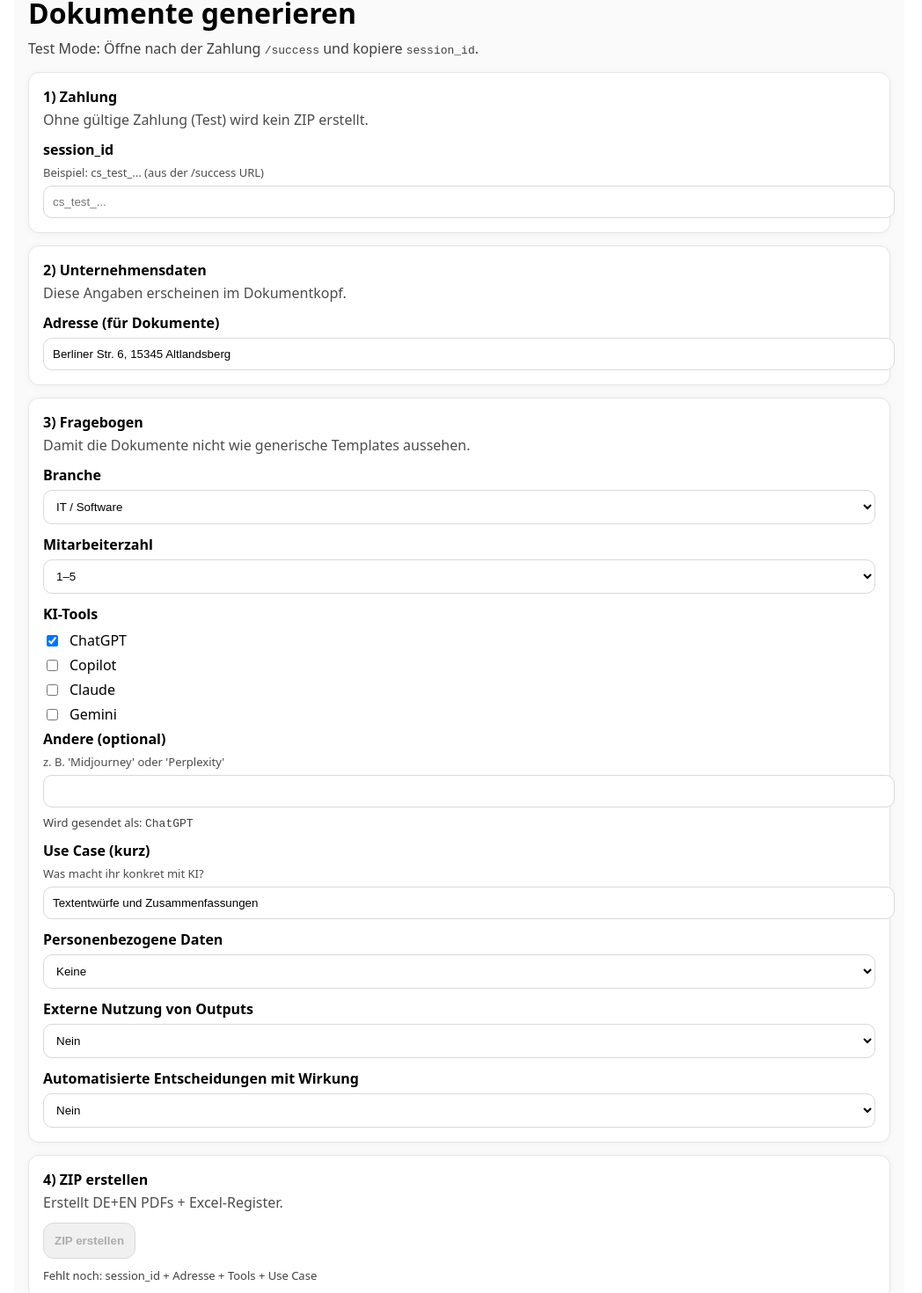
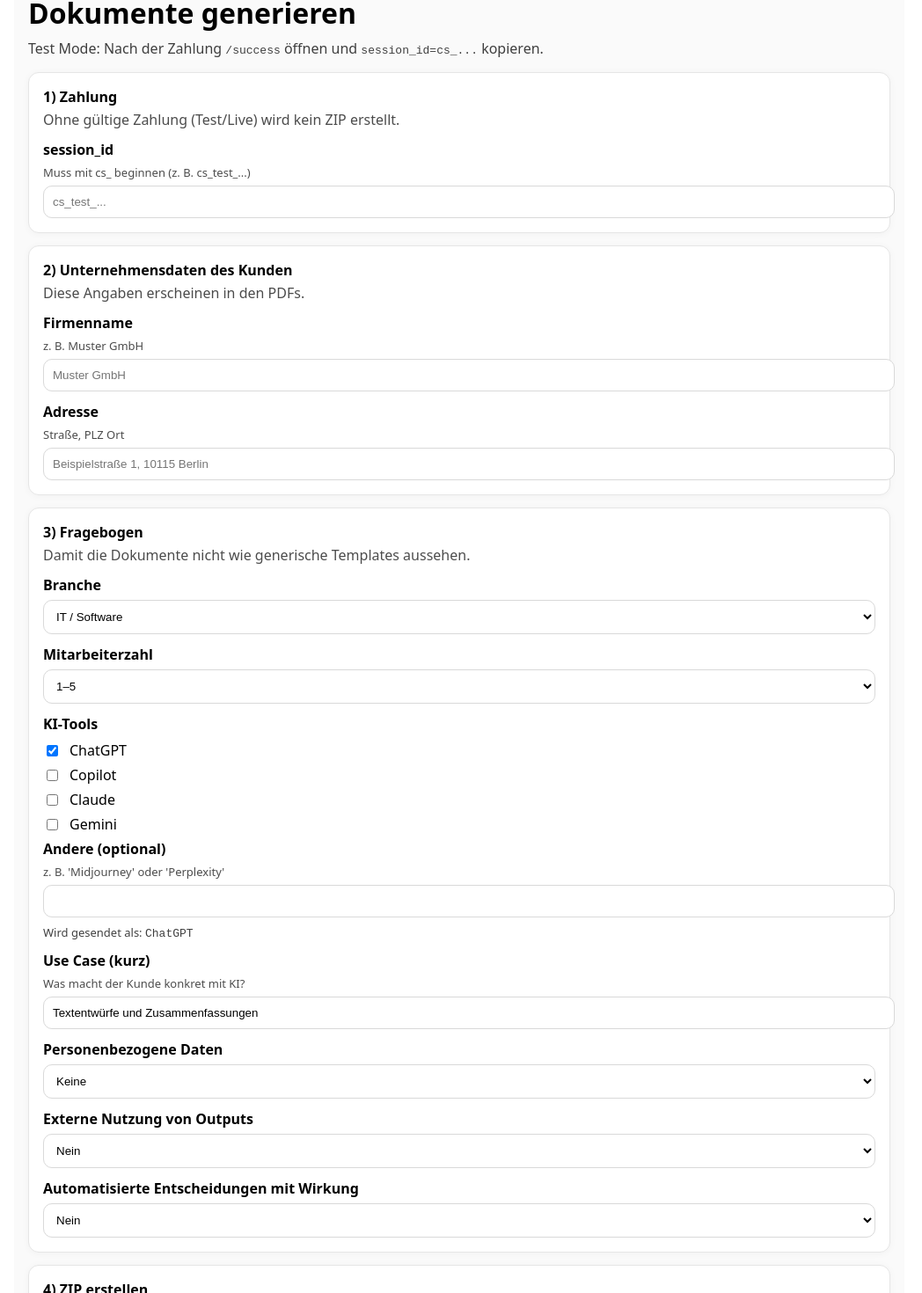
Before and after one commit to ananyinstudio/ai-compliance, a Next.js app: page /generate in a window 1280 px wide. Shown: the part 55-1525 px from the top of the page at 88% size, without its empty margins (118-1166 px from the left). Built offline with nearby package versions, Linux system fonts and the light colour scheme.

Commit message:
Update page.tsx

```diff
--- a/src/app/generate/page.tsx
+++ b/src/app/generate/page.tsx
@@ -62,8 +62,9 @@ export default function GeneratePage() {
   // Payment
   const [sessionId, setSessionId] = useState("");
 
-  // Company details (мы фиксировали GmbH в backend, но адрес нужен в документах)
-  const [address, setAddress] = useState("Berliner Str. 6, 15345 Altlandsberg");
+  // Client company details (THIS is what goes into PDFs)
+  const [company, setCompany] = useState("");
+  const [address, setAddress] = useState("");
 
   // Questionnaire
   const [industry, setIndustry] = useState<Industry>("it");
@@ -95,13 +96,20 @@ export default function GeneratePage() {
   }, [toolChatGPT, toolCopilot, toolClaude, toolGemini, toolOther]);
 
   const canSubmit = useMemo(() => {
-    return !!sessionId.trim() && !!address.trim() && toolsCsv.length > 0 && !!useCase.trim();
-  }, [sessionId, address, toolsCsv, useCase]);
+    return (
+      !!sessionId.trim() &&
+      sessionId.trim().startsWith("cs_") &&
+      !!company.trim() &&
+      !!address.trim() &&
+      toolsCsv.length > 0 &&
+      !!useCase.trim()
+    );
+  }, [sessionId, company, address, toolsCsv, useCase]);
 
   async function onGenerate() {
     setMsg(null);
     if (!canSubmit) {
-      setMsg("Bitte fülle session_id, Adresse, Tools und Use Case aus.");
+      setMsg("Bitte fülle session_id (cs_...), Firmenname, Adresse, Tools und Use Case aus.");
       return;
     }
 
@@ -113,16 +121,13 @@ export default function GeneratePage() {
         cache: "no-store",
         body: JSON.stringify({
           session_id: sessionId.trim(),
+          company: company.trim(),
           address: address.trim(),
-
-          // backend сейчас читает tools/useCase/personalData/externalUse/automatedDecisions
           tools: toolsCsv,
           useCase: useCase.trim(),
           personalData,
           externalUse,
           automatedDecisions,
-
-          // эти поля пока не использует route.ts — но мы их добавим в PDF/Excel следующим шагом
           industry,
           employees,
         }),
@@ -168,13 +173,13 @@ export default function GeneratePage() {
       <div style={{ marginBottom: 16 }}>
         <h1 style={{ margin: 0 }}>Dokumente generieren</h1>
         <div style={{ opacity: 0.75, marginTop: 8 }}>
-          Test Mode: Öffne nach der Zahlung <code>/success</code> und kopiere <code>session_id</code>.
+          Test Mode: Nach der Zahlung <code>/success</code> öffnen und <code>session_id=cs_...</code> kopieren.
         </div>
       </div>
 
       <div style={{ display: "grid", gap: 14 }}>
-        <Card title="1) Zahlung" subtitle="Ohne gültige Zahlung (Test) wird kein ZIP erstellt.">
-          <LabelRow label="session_id" hint="Beispiel: cs_test_... (aus der /success URL)">
+        <Card title="1) Zahlung" subtitle="Ohne gültige Zahlung (Test/Live) wird kein ZIP erstellt.">
+          <LabelRow label="session_id" hint="Muss mit cs_ beginnen (z. B. cs_test_...)">
             <input
               style={inputStyle}
               placeholder="cs_test_..."
@@ -184,15 +189,26 @@ export default function GeneratePage() {
           </LabelRow>
         </Card>
 
-        <Card title="2) Unternehmensdaten" subtitle="Diese Angaben erscheinen im Dokumentkopf.">
-          <LabelRow label="Adresse (für Dokumente)">
+        <Card title="2) Unternehmensdaten des Kunden" subtitle="Diese Angaben erscheinen in den PDFs.">
+          <div style={{ display: "grid", gap: 12 }}>
+            <LabelRow label="Firmenname" hint="z. B. Muster GmbH">
               <input
                 style={inputStyle}
-              placeholder="Straße, PLZ Ort"
+                placeholder="Muster GmbH"
+                value={company}
+                onChange={(e) => setCompany(e.target.value)}
+              />
+            </LabelRow>
+
+            <LabelRow label="Adresse" hint="Straße, PLZ Ort">
+              <input
+                style={inputStyle}
+                placeholder="Beispielstraße 1, 10115 Berlin"
                 value={address}
                 onChange={(e) => setAddress(e.target.value)}
               />
             </LabelRow>
+          </div>
         </Card>
 
         <Card title="3) Fragebogen" subtitle="Damit die Dokumente nicht wie generische Templates aussehen.">
@@ -249,7 +265,7 @@ export default function GeneratePage() {
               </div>
             </div>
 
-            <LabelRow label="Use Case (kurz)" hint="Was macht ihr konkret mit KI?">
+            <LabelRow label="Use Case (kurz)" hint="Was macht der Kunde konkret mit KI?">
               <input style={inputStyle} value={useCase} onChange={(e) => setUseCase(e.target.value)} />
             </LabelRow>
 
@@ -302,7 +318,7 @@ export default function GeneratePage() {
           </button>
 
           <div style={{ marginTop: 10, opacity: 0.75, fontSize: 13 }}>
-            {canSubmit ? "Bereit." : "Fehlt noch: session_id + Adresse + Tools + Use Case"}
+            {canSubmit ? "Bereit." : "Fehlt noch: cs_ session_id + Firmenname + Adresse + Tools + Use Case"}
           </div>
 
           {msg && <div style={{ marginTop: 10, padding: 10, background: "#f5f5f5", borderRadius: 10 }}>{msg}</div>}
```
Lines whose indentation alone changed are shown as unchanged.
